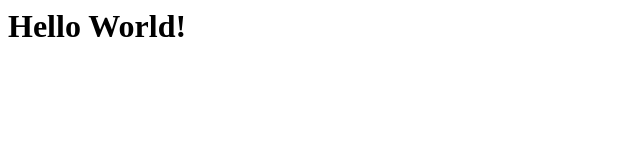
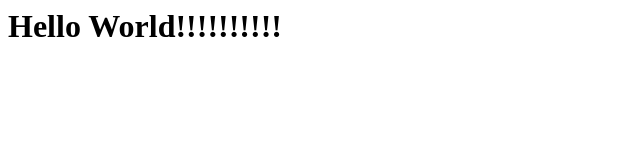
Before and after one commit to Kuba1210/testing-repository-gh, a plain HTML site: page index.html in a window 1280 px wide. Shown: the whole page, without its empty margins (0-640 px from the left). Drawn offline with Linux system fonts and the light colour scheme.

Commit message:
modified readme.md and index.html

```diff
--- a/index.html
+++ b/index.html
@@ -1 +1 @@
-<h1>Hello World!</h1>
+<h1>Hello World!!!!!!!!!!</h1>
```
Also changed, not shown: 1 other file.
